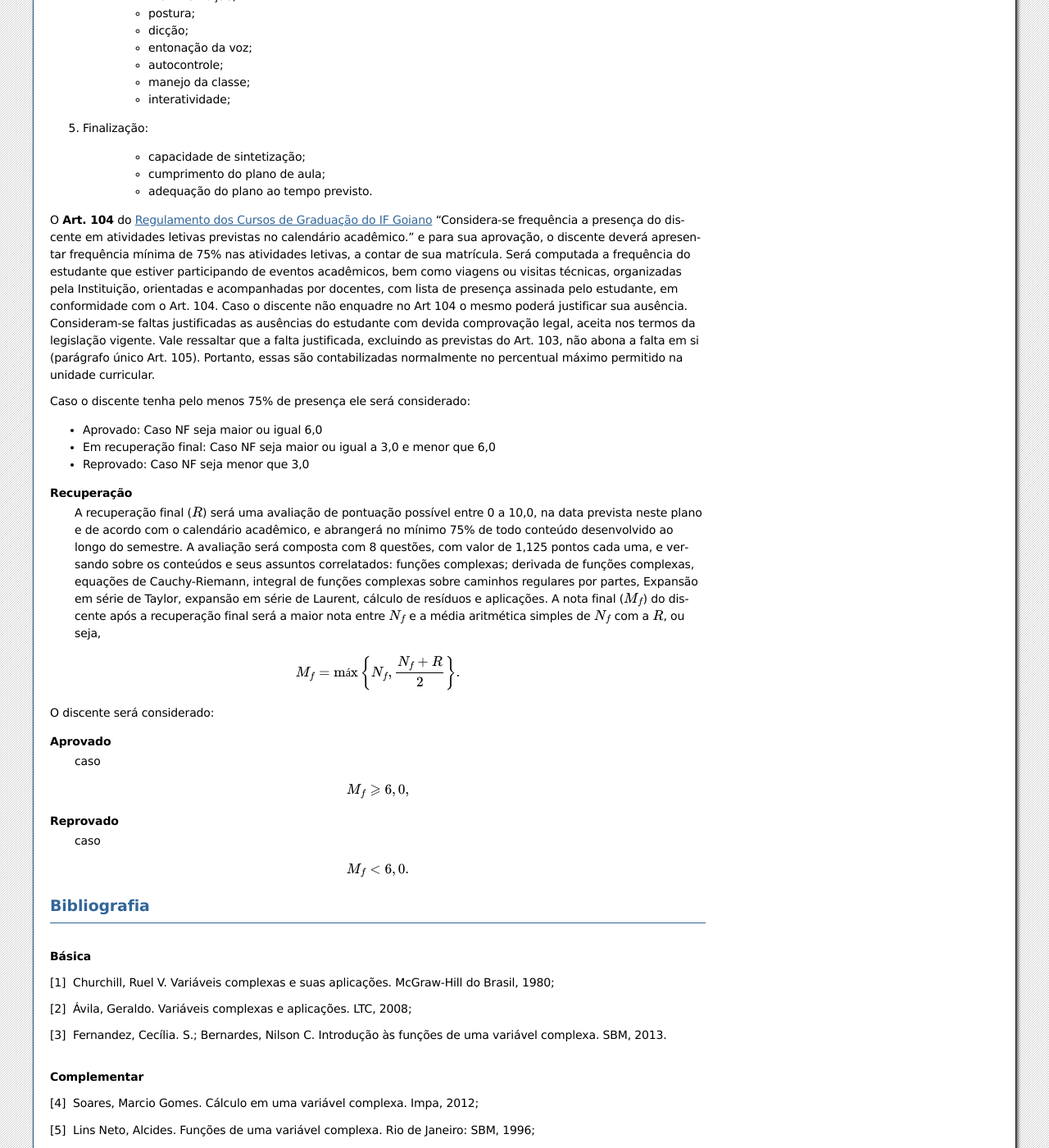
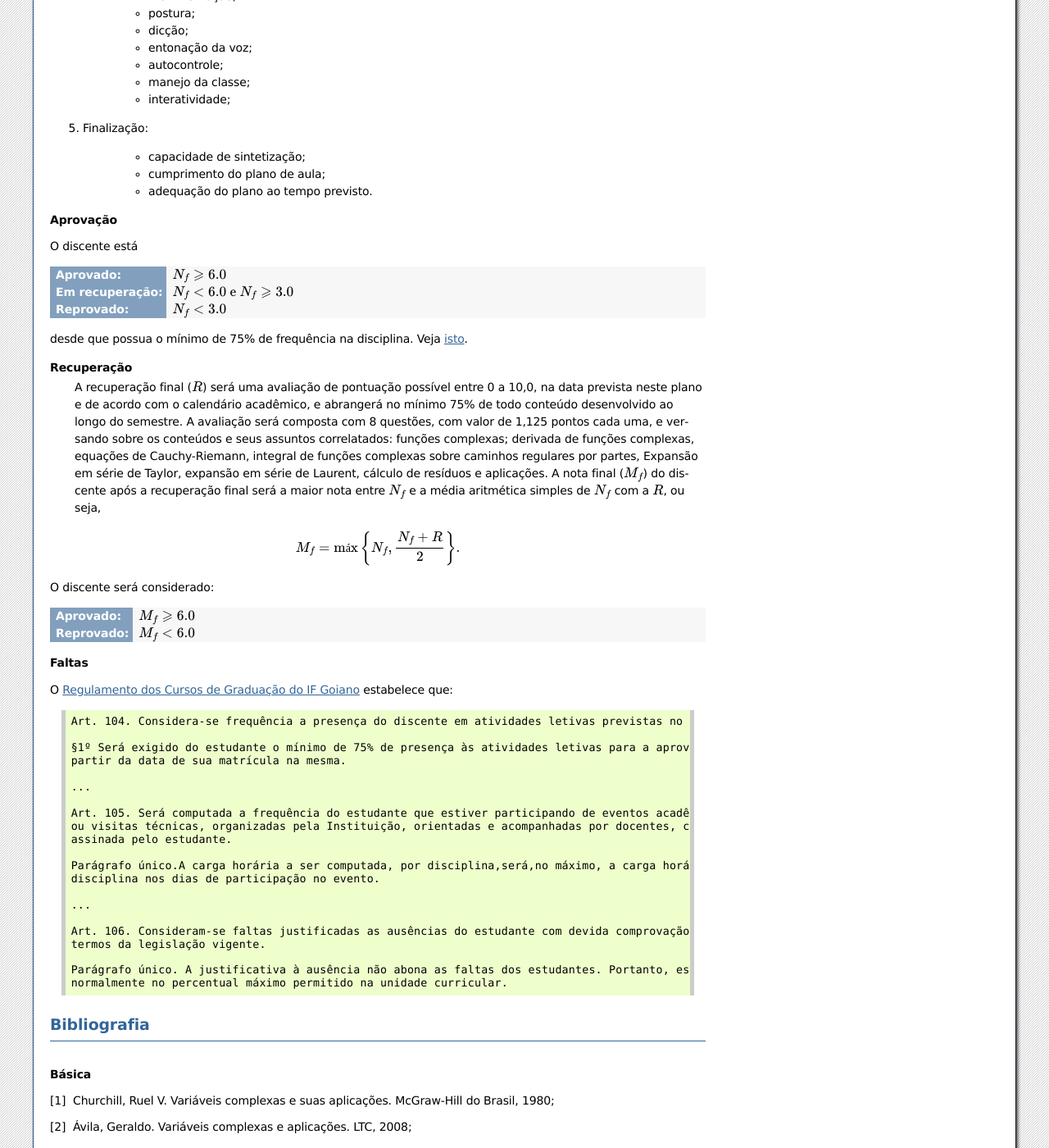
Before and after one commit to marcelobarboza/blueprints, a Sphinx documentation site: the page built from source/index.rst, in a window 1280 px wide and 1400 px high, scrolled down 2858 px. Shown: the whole window at 82% size. Built offline with Sphinx 7.4.7, drawn with Linux system fonts in a browser that asks for light colours; some of the changed text lies outside the part shown.

Commit message:
o piloto estah cada vez melhor

```diff
--- a/source/index.rst
+++ b/source/index.rst
@@ -1,7 +1,6 @@
-.. Blueprints documentation master file, created by
-   sphinx-quickstart on Sun May  3 15:31:44 2020.
-   You can adapt this file completely to your liking, but it should at least
-   contain the root `toctree` directive.
+.. Blueprints documentation master file, created by sphinx-quickstart on
+   Sun May 3 15:31:44 2020. You can adapt this file completely to your liking,
+   but it should at least contain the root `toctree` directive.
 
 ===============
 Plano de Ensino
@@ -129,20 +127,21 @@ Metodologia
 
 As aulas serão sempre expositivas e o quadro negro e o giz são os recursos
 didáticos essenciais. No decorrer do semestre serão oferecidos materiais
-suplementares às aulas, como listas de exercícios ou links para páginas da
-Internet, através da plataforma de aprendizagem `Moodle
-<https://moodle.ifgoiano.edu.br>`_.
+suplementares às aulas, como listas de exercícios ou links para certas páginas
+da Internet, através da plataforma de aprendizagem `Moodle
+<https://moodel.ifgoiano.edu.br>`_.
 
 Para informações sobre atendimento, clique aqui_.
 
 Avaliação
 ---------
 
-A nota final de cada aluno, aqui representada por :math:`N_f`, será composta de:
+A note final de cada aluno, que representaremos por :math:`N_f`, será composta
+de:
 
 - duas provas escritas, :math:`P_1` e :math:`P_2`, no valor de 10,0 pontos
   cada;
-- uma apresentação oral (seminário), :math:`S`, no valor de 10,0 pontos,
+- um seminário, :math:`S`, no valor de 10,0 pontos,
 
 seguindo-se a fórmula abaixo:
 
@@ -200,30 +199,23 @@ A avaliação do seminário se dará segundo os 5 critérios seguintes:
     - cumprimento do plano de aula;
     - adequação do plano ao tempo previsto.
 
-O **Art. 104** do `Regulamento dos Cursos de Graduação do IF Goiano <https://su
-ap.ifgoiano.edu.br/media/documentos/arquivos/Regulamento_de_Gradua%C3%A7%C3%A3o
-_Res._054-CS-2019_-_Revisado_e_atualizado.pdf>`_ “Considera-se frequência a
-presença do discente em atividades letivas previstas no calendário acadêmico.”
-e para sua aprovação, o
-discente deverá apresentar frequência mínima de 75% nas atividades letivas, a
-contar de sua matrícula. Será computada a frequência
-do estudante que estiver participando de eventos acadêmicos, bem como viagens ou
-visitas técnicas, organizadas pela Instituição, orientadas e acompanhadas por
-docentes, com lista de presença assinada pelo estudante, em conformidade com o
-Art. 104. Caso o discente não enquadre no Art 104 o mesmo poderá justificar sua
-ausência. Consideram-se faltas justificadas as ausências do estudante com devida
-comprovação legal, aceita nos termos da legislação vigente. Vale ressaltar que a
-falta justificada, excluindo as previstas do Art. 103, não abona a falta em si
-(parágrafo único Art. 105). Portanto, essas são contabilizadas normalmente no
-percentual máximo permitido na unidade curricular.
+**Aprovação**
 
-Caso o discente tenha pelo menos 75% de presença ele será considerado:
+O discente está
 
-- Aprovado: Caso NF seja maior ou igual 6,0
+:Aprovado:
 
-- Em recuperação final: Caso NF seja maior ou igual a 3,0 e menor que 6,0
+    :math:`N_f \geqslant 6.0`
 
-- Reprovado: Caso NF seja menor que 3,0
+:Em recuperação:
+
+    :math:`N_f < 6.0 \mbox{ e } N_f \geqslant 3.0`
+
+:Reprovado:
+
+    :math:`N_f < 3.0`
+
+desde que possua o mínimo de 75% de frequência na disciplina. Veja isto_.
 
 **Recuperação**
     A recuperação final (:math:`R`) será uma avaliação de pontuação possível
@@ -245,21 +237,45 @@ Caso o discente tenha pelo menos 75% de presença ele será considerado:
 
 O discente será considerado:
 
-**Aprovado**
-    caso
+:Aprovado:
 
-.. math::
-   \begin{equation}
-   M_f \geqslant 6,0,
-   \end{equation}
+    :math:`M_f \geqslant 6.0`
 
-**Reprovado**
-    caso
+:Reprovado:
 
-.. math::
-   \begin{equation}
-   M_f<6,0.
-   \end{equation}
+    :math:`M_f < 6.0`
+
+.. _isto:
+
+**Faltas**
+
+O `Regulamento dos Cursos de Graduação do IF Goiano <https://suap.ifgoiano.edu.b
+r/media/documentos/arquivos/Regulamento_de_Gradua%C3%A7%C3%A3o_Res._054-CS-2019_
+-_Revisado_e_atualizado.pdf>`_ estabelece que:
+
+::
+
+    Art. 104. Considera-se frequência a presença do discente em atividades letivas previstas no calendário acadêmico.
+
+    §1º Será exigido do estudante o mínimo de 75% de presença às atividades letivas para a aprovação na disciplina a
+    partir da data de sua matrícula na mesma.
+
+    ...
+
+    Art. 105. Será computada a frequência do estudante que estiver participando de eventos acadêmicos, bem como viagens
+    ou visitas técnicas, organizadas pela Instituição, orientadas e acompanhadas por docentes, com lista de presença
+    assinada pelo estudante.
+
+    Parágrafo único.A carga horária a ser computada, por disciplina,será,no máximo, a carga horária regular da
+    disciplina nos dias de participação no evento.
+
+    ...
+
+    Art. 106. Consideram-se faltas justificadas as ausências do estudante com devida comprovação legal, aceita nos
+    termos da legislação vigente.
+
+    Parágrafo único. A justificativa à ausência não abona as faltas dos estudantes. Portanto, essas são contabilizadas
+    normalmente no percentual máximo permitido na unidade curricular.
 
 Bibliografia
 ------------
@@ -285,15 +301,14 @@ Atendimento
 
 - Atendimento na sala do Professor, em horário previamente divulgado;
 - Através do e-mail institucional: marcelo.barboza@ifgoiano.edu.br;
-- Através da plataforma de aprendizagem `Moodle
-  <https://moodle.ifgoiano.edu.br>`_.
+- Através da plataforma de aprendizagem *Moodle*.
 
 Cronograma
 ----------
 
 .. csv-table::
-   :header: "Data", "Aulas", "Tópico"
-   :widths: 4, 1, 30
+   :header: "Previsão", "Nº de aulas", "Conteúdo"
+   :widths: 4, 5, 30
 
    "2020/02/03", 2, "Apresentação do plano de ensino"
    "2020/02/06", 2, "Proposições e conectivos"
```
Also changed, not shown: other parts of source/index.rst (+5 -6 lines), 6 other files.
